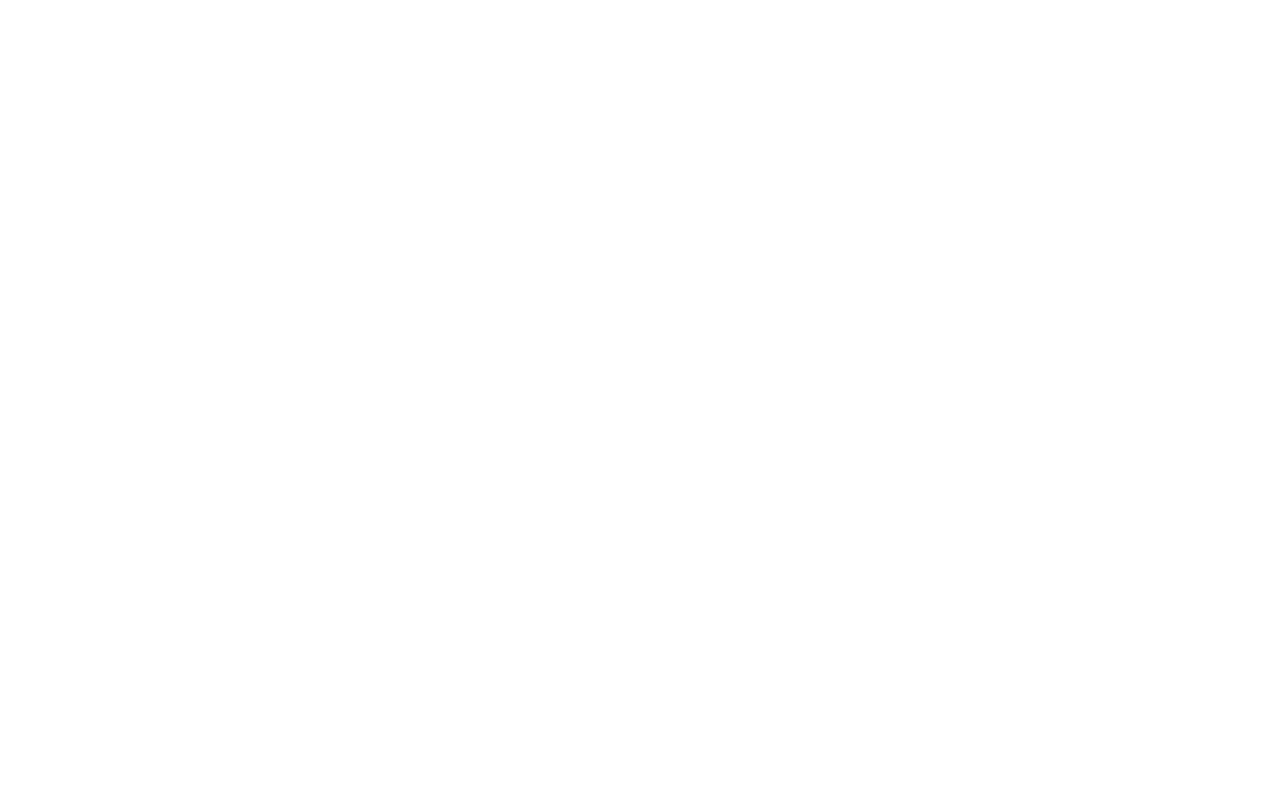
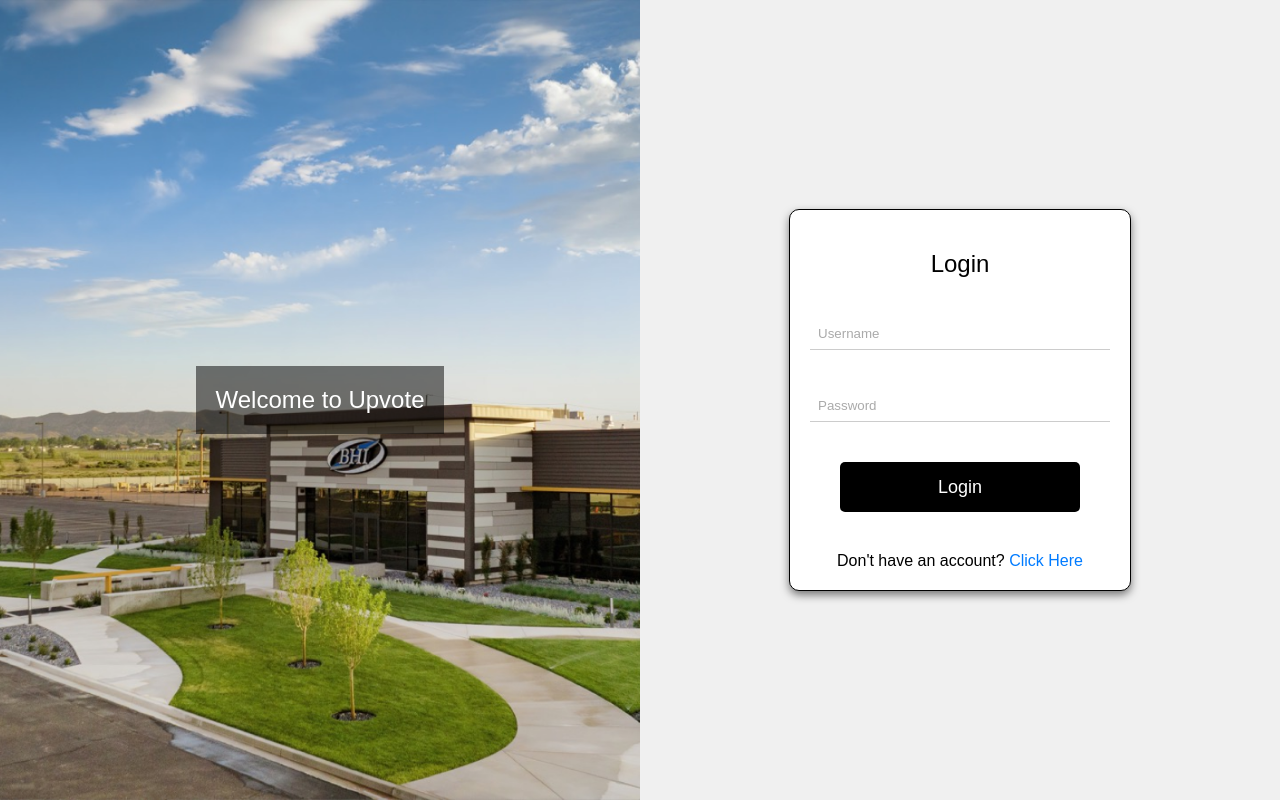
Before and after one commit to supaDakotah/dlh-fe-upvote, a React (Create React App) app in the folder fe-upvote/: page /login in a window 1280 px wide. Built offline with nearby package versions, Linux system fonts and the light colour scheme.

Commit message:
adds login layout component

```diff
--- a/fe-upvote/src/App.jsx
+++ b/fe-upvote/src/App.jsx
@@ -10,6 +10,7 @@ const App = () => {
       <div className="App">
         <Switch>
           <Route path="/" component={LoginPage} exact />
+          <Route path="/login" component={LoginPage} />
           <Route path="/create-account" component={CreateAccountPage} />
         </Switch>
       </div>
--- /dev/null
+++ b/fe-upvote/src/forms/CreateAccountForm.jsx
@@ -0,0 +1,38 @@
+import React from "react";
+import { Link } from "react-router-dom";
+
+const CreateAccountForm = () => {
+  return (
+    <form className="login-form">
+      <div className="form-label">Create Account</div>
+      <div>
+        <input
+          type="text"
+          id="username"
+          name="username"
+          placeholder="Username"
+        />
+      </div>
+      <div>
+        <input
+          type="password"
+          id="password"
+          name="password"
+          placeholder="Password"
+        />
+      </div>
+      <div>
+        <input type="email" id="email" name="email" placeholder="Email" />
+      </div>
+      <button type="submit">Create Account</button>
+      <div className="create-account-text">
+        Already have an account?{" "}
+        <Link to="/" className="create-account-link">
+          Click Here
+        </Link>
+      </div>
+    </form>
+  );
+};
+
+export default CreateAccountForm;
--- /dev/null
+++ b/fe-upvote/src/forms/LoginForm.jsx
@@ -0,0 +1,35 @@
+import React from "react";
+import { Link } from "react-router-dom";
+
+const LoginForm = () => {
+  return (
+    <form className="login-form">
+      <div className="form-label">Login</div>
+      <div>
+        <input
+          type="text"
+          id="username"
+          name="username"
+          placeholder="Username"
+        />
+      </div>
+      <div>
+        <input
+          type="password"
+          id="password"
+          name="password"
+          placeholder="Password"
+        />
+      </div>
+      <button type="submit">Login</button>
+      <div className="create-account-text">
+        Don't have an account?{" "}
+        <Link to="/create-account" className="create-account-link">
+          Click Here
+        </Link>
+      </div>
+    </form>
+  );
+};
+
+export default LoginForm;
--- /dev/null
+++ b/fe-upvote/src/layouts/LoginLayout.jsx
@@ -0,0 +1,14 @@
+const LoginLayout = ({ children }) => {
+  return (
+    <div className="login-page-container">
+      <div className="picture-container">
+        <div className="welcome">
+          <div>Welcome to Upvote</div>
+        </div>
+      </div>
+      <div className="login-info-container">{children}</div>
+    </div>
+  );
+};
+
+export default LoginLayout;
--- a/fe-upvote/src/pages/CreateAccountPage.jsx
+++ b/fe-upvote/src/pages/CreateAccountPage.jsx
@@ -1,5 +1,13 @@
+import React from "react";
+import LoginLayout from "../layouts/LoginLayout";
+import CreateAccountForm from "../forms/CreateAccountForm";
+
 const CreateAccountPage = () => {
-  return <h1>hello from Create Account Page</h1>;
+  return (
+    <LoginLayout>
+      <CreateAccountForm />
+    </LoginLayout>
+  );
 };
 
 export default CreateAccountPage;
--- a/fe-upvote/src/pages/LoginPage.jsx
+++ b/fe-upvote/src/pages/LoginPage.jsx
@@ -1,43 +1,12 @@
 import React from "react";
-import { Link } from "react-router-dom";
+import LoginLayout from "../layouts/LoginLayout";
+import LoginForm from "../forms/LoginForm";
 
 const LoginPage = () => {
   return (
-    <div className="login-page-container">
-      <div className="picture-container">
-        <div className="welcome">
-          <div>Welcome to Upvote</div>
-        </div>
-      </div>
-      <div className="login-info-container">
-        <form className="login-form">
-          <div className="form-label">Login</div>
-          <div>
-            <input
-              type="text"
-              id="username"
-              name="username"
-              placeholder="Username"
-            />
-          </div>
-          <div>
-            <input
-              type="password"
-              id="password"
-              name="password"
-              placeholder="Password"
-            />
-          </div>
-          <button type="submit">Login</button>
-        </form>
-        <div className="create-account-text">
-          Don't have an account?{" "}
-          <Link to="/create-account" className="create-account-link">
-            Click Here
-          </Link>
-        </div>
-      </div>
-    </div>
+    <LoginLayout>
+      <LoginForm />
+    </LoginLayout>
   );
 };
 
```
